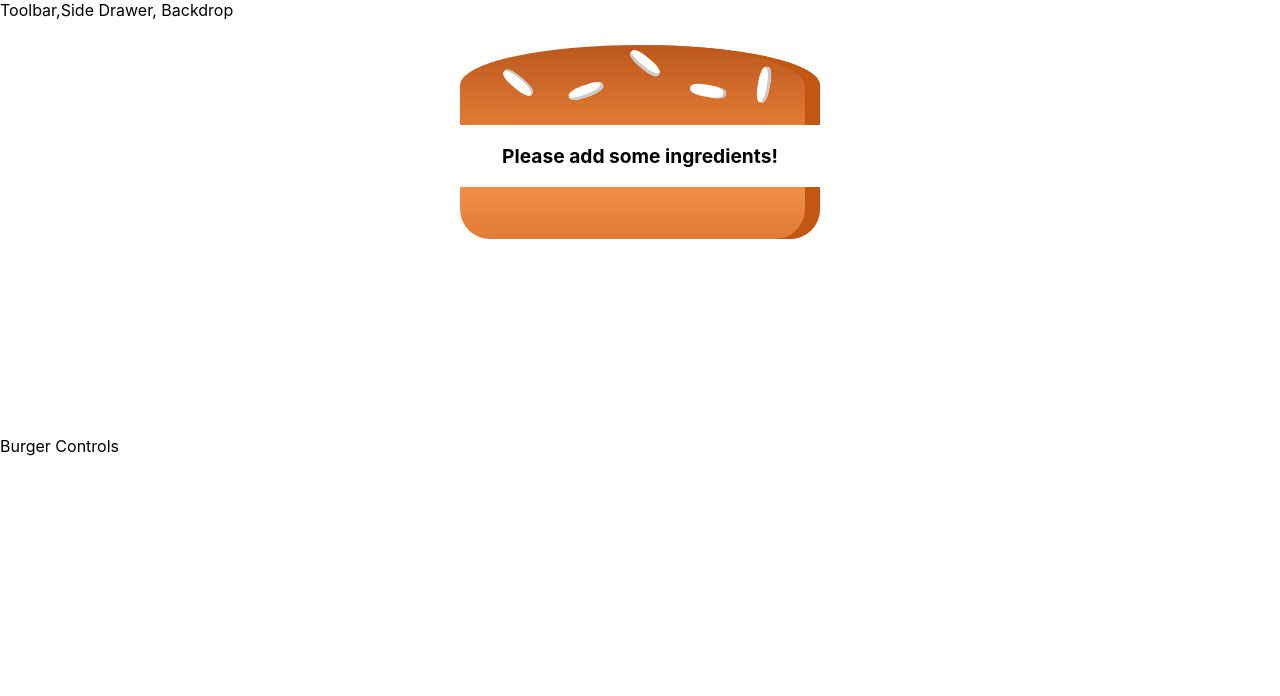
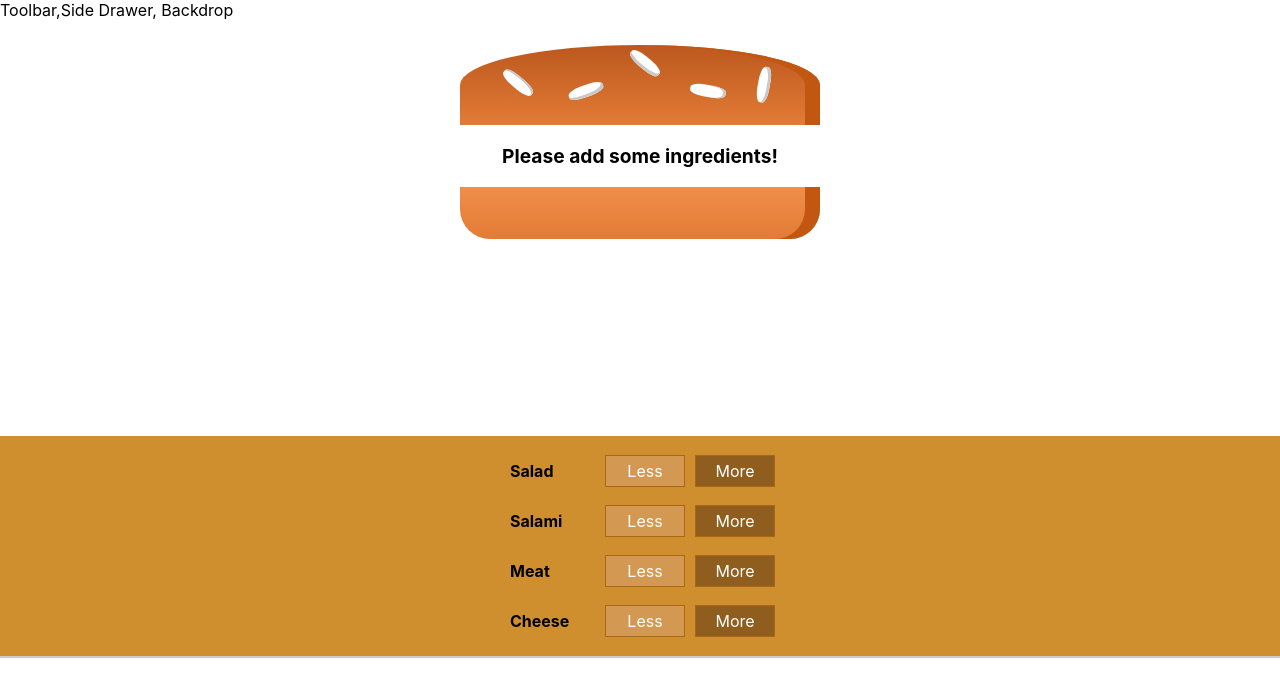
Before and after one commit to r0hitk/burgerapp, a React (Create React App) app: page / in a window 1280 px wide. Shown: the top 696 px of the page. Built offline with nearby package versions, Linux system fonts and the light colour scheme.

Commit message:
added build controls

```diff
--- /dev/null
+++ b/src/components/Burger/BuildControls/BuildControl/BuildControl.js
@@ -0,0 +1,14 @@
+import React from "react";
+import classes from "./BuildControl.module.css";
+
+const BuildControl = (props) => {
+  return (
+    <div className={classes.BuildControl}>
+      <div className={classes.Label}>{props.label}</div>
+      <button className={classes.Less}>Less</button>
+      <button className={classes.More}>More</button>
+    </div>
+  );
+};
+
+export default BuildControl;
--- /dev/null
+++ b/src/components/Burger/BuildControls/BuildControl/BuildControl.module.css
@@ -0,0 +1,56 @@
+.BuildControl {
+    display: flex;
+    justify-content: space-between;
+    align-items: center;
+    margin: 5px 0;
+}
+
+.BuildControl button {
+    display: block;
+    font: inherit;
+    padding: 5px;
+    margin: 0 5px;
+    width: 80px;
+    border: 1px solid #AA6817;
+    cursor: pointer;
+    outline: none;
+}
+
+.BuildControl button:disabled {
+    background-color: #AC9980;
+    border: 1px solid #7E7365;
+    color: #ccc;
+    cursor: default;
+}
+
+.BuildControl button:hover:disabled {
+    background-color: #AC9980;
+    color: #ccc;
+    cursor: not-allowed;
+}
+
+.Label {
+    padding: 10px;
+    font-weight: bold;
+    width: 80px;
+}
+
+.BuildControl .Less {
+    background-color: #D39952;
+    color: white;
+}
+
+.BuildControl .More {
+    background-color: #8F5E1E;
+    color: white;
+}
+
+.BuildControl .Less:hover, .BuildControl .Less:active {
+    background-color: #DAA972;
+    color: white;
+}
+
+.BuildControl .More:hover,.BuildControl .More:active {
+    background-color: #99703F;
+    color: white;
+}
--- /dev/null
+++ b/src/components/Burger/BuildControls/BuildControls.js
@@ -0,0 +1,22 @@
+import React from "react";
+import BuildControl from "./BuildControl/BuildControl";
+import classes from "./BuildControls.module.css";
+
+const controls = [
+  { label: "Salad", type: "salad" },
+  { label: "Salami", type: "salami" },
+  { label: "Meat", type: "meat" },
+  { label: "Cheese", type: "cheese" },
+];
+
+const BuildControls = (props) => {
+  return (
+    <div className={classes.BuildControls}>
+      {controls.map((ctrl) => {
+       return  <BuildControl label={ctrl.label} key={ctrl.label} />;
+      })}
+    </div>
+  );
+};
+
+export default BuildControls;
--- /dev/null
+++ b/src/components/Burger/BuildControls/BuildControls.module.css
@@ -0,0 +1,10 @@
+.BuildControls {
+  width: 100%;
+  background-color: #cf8f2e;
+  display: flex;
+  flex-flow: column;
+  align-items: center;
+  box-shadow: 0 2px 1px #ccc;
+  margin: auto;
+  padding: 10px 0;
+}
--- a/src/containers/BurgerBuilder/BurgerBuilder.js
+++ b/src/containers/BurgerBuilder/BurgerBuilder.js
@@ -1,6 +1,7 @@
 import React from "react";
 import AuxComponent from "../../hoc/AuxComponent";
 import Burger from "../../components/Burger/Burger";
+import BuildControls from "../../components/Burger/BuildControls/BuildControls";
 
 class BurgerBuilder extends React.Component {
   state = {
@@ -16,7 +17,7 @@
     return (
       <AuxComponent>
         <Burger allIngredients={this.state.ingredients} />
-        <div>Burger Controls</div>
+        <BuildControls />
       </AuxComponent>
     );
   }
```
